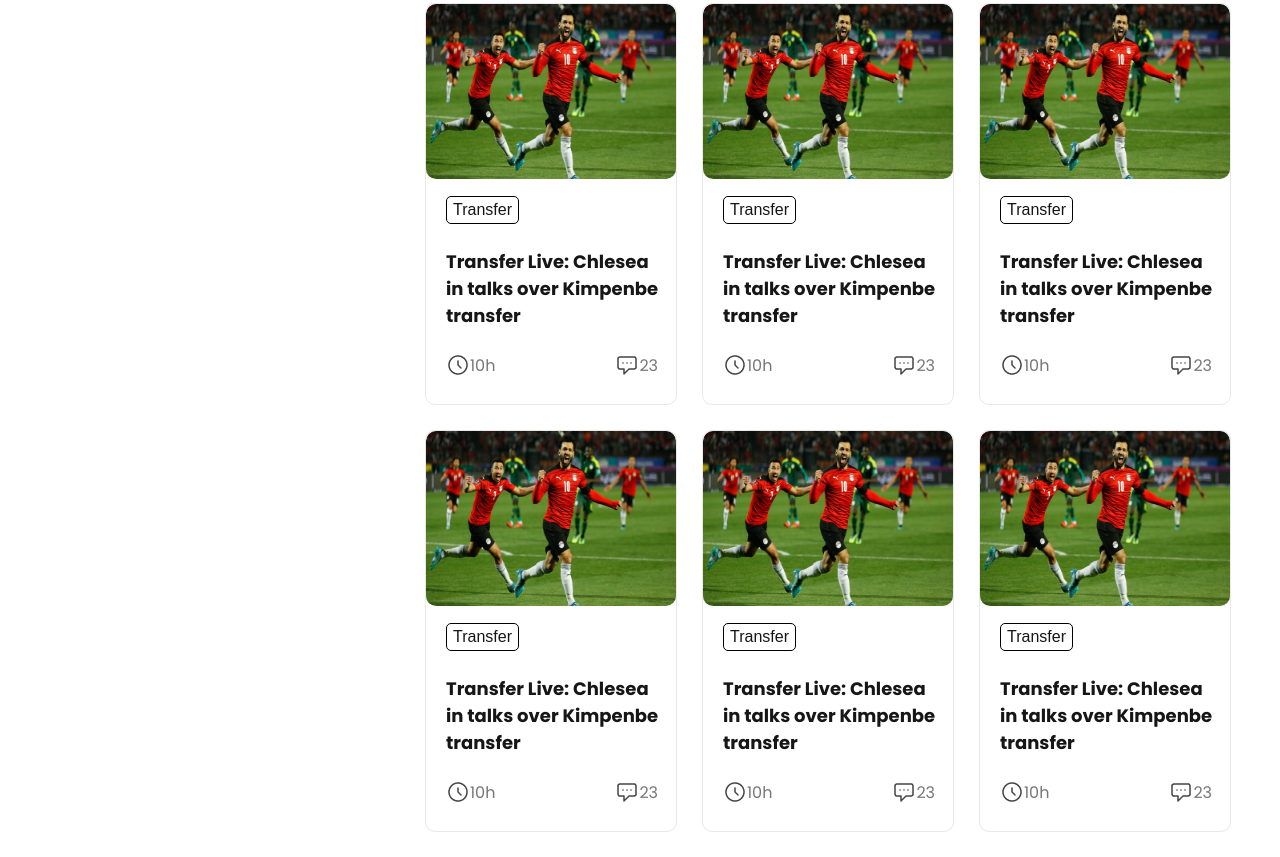
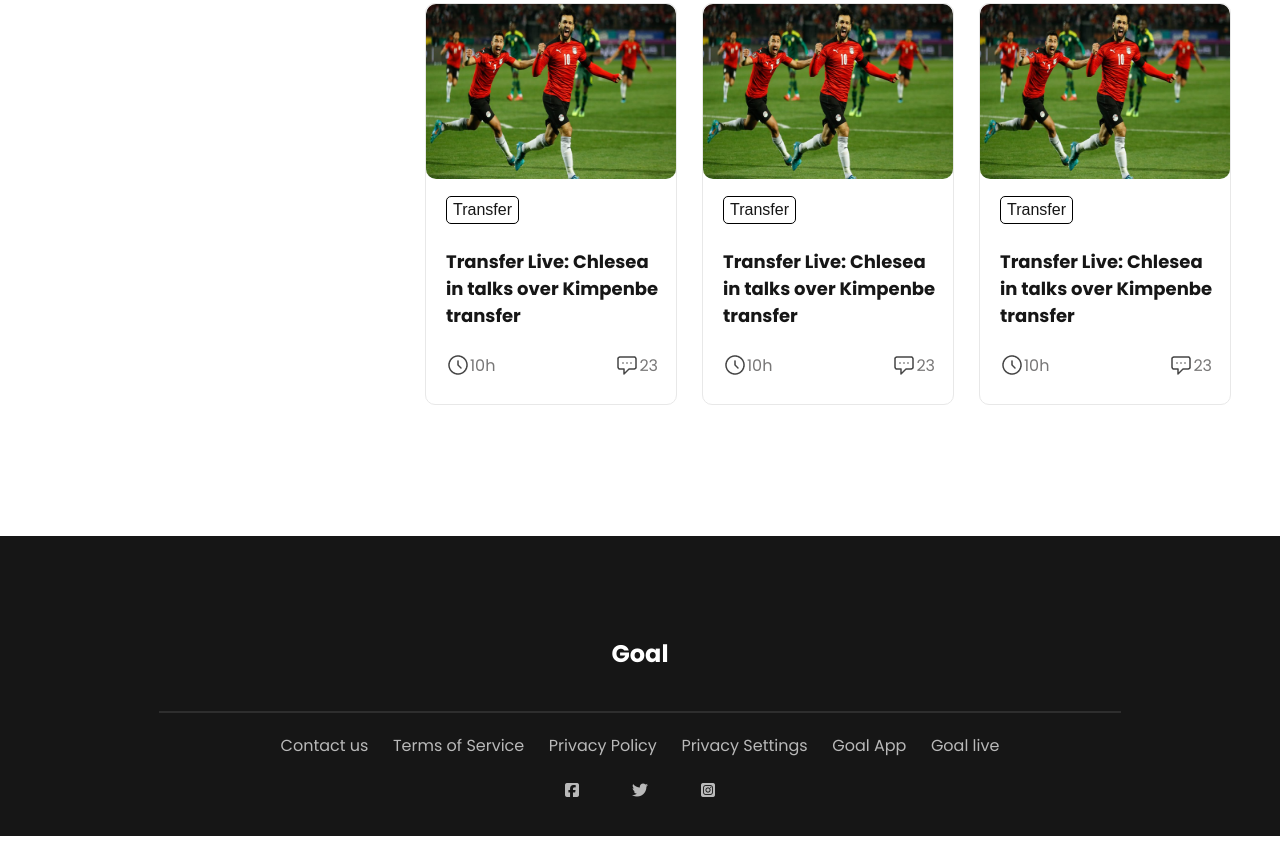
Before and after one commit to Tanzimzarin/world-cup, a plain HTML site: page index.html in a window 1280 px wide. Shown: the part 1224-2081 px from the top of the page. After the commit the page ends 2060 px from the top, so only its background shows below. Drawn offline with Linux system fonts and the light colour scheme.

Commit message:
update commit

```diff
--- a/index.html
+++ b/index.html
@@ -149,7 +149,7 @@
 
                     </div>
                 </article>
-                <article class="player-card">
+                <!-- <article class="player-card">
                     <div class="thumbnail">
                         <img src="world-cup-main/assets/Blog Image.png" alt="">
                     </div>
@@ -164,8 +164,8 @@
                         </div>
 
                     </div>
-                </article>
-                <article class="player-card">
+                </article> -->
+                <!-- <article class="player-card">
                     <div class="thumbnail">
                         <img src="world-cup-main/assets/Blog Image.png" alt="">
                     </div>
@@ -180,8 +180,8 @@
                         </div>
 
                     </div>
-                </article>
-                <article class="player-card">
+                </article> -->
+                <!-- <article class="player-card">
                     <div class="thumbnail">
                         <img src="world-cup-main/assets/Blog Image.png" alt="">
                     </div>
@@ -196,13 +196,43 @@
                         </div>
 
                     </div>
-                </article>
+                </article> -->
 
             </div>
         </div>
     </section>
 
+
     <!--  section ends -->
+
+    <!-- footer section starts -->
+    <section>
+        <div id="footer-design">
+            <!-- footer start -->
+            <footer class="footer">
+                <h2>Goal</h2>
+                <hr>
+                <div class="footer-detail">
+                    <div>Contact us</div>
+                    <div>Terms of Service</div>
+                    <div>Privacy Policy</div>
+                    <div>Privacy Settings</div>
+                    <div>Goal App</div>
+                    <div> Goal live</div>
+
+                </div>
+                <div class="social-site">
+                    <div><a href="https://www.facebook.com/"><i class="fa-brands fa-facebook-square"></i></a></div>
+                    <div><a href="https://twitter.com/?lang=en"><i class="fa-brands fa-twitter"></i></a></div>
+                    <div><a href="https://www.instagram.com/"><i class="fa-brands fa-instagram-square"></i></a></div>
+                </div>
+            </footer>
+            <!-- footer ends -->
+
+        </div>
+    </section>
+
+
 </body>
 
 </html>
--- a/style.css
+++ b/style.css
@@ -1,7 +1,14 @@
+html {
+    height: 100%;
+}
+
 body {
     font-family: 'Poppins', sans-serif;
     background: #FFFFFF;
     margin: 0;
+    min-height: 100%;
+    display: flex;
+    flex-direction: column;
 }
 
 /*----------------
@@ -216,3 +223,51 @@ player cards style
     align-items: center;
     margin-right: 120px;
 }
+
+footer {
+    position: absolute;
+    width: 100%;
+    height: 300px;
+    left: 0px;
+    top: 1760px;
+    text-align: center;
+    color: #FFFFFF;
+
+    background: #161616;
+
+
+}
+
+footer h2 {
+    margin-top: 100px;
+}
+
+footer hr {
+    width: 75%;
+    border: 1px solid rgba(255, 255, 255, 0.1);
+    margin-top: 40px;
+}
+
+.footer-detail {
+    display: flex;
+    justify-content: space-evenly;
+    width: 60%;
+    margin-left: 20%;
+    margin-top: 20px;
+
+    color: #B9B9B9;
+
+}
+
+.social-site {
+    width: 20%;
+    display: flex;
+    justify-content: space-evenly;
+    margin-top: 20px;
+    margin-left: 40%;
+}
+
+.social-site a {
+    text-decoration: none;
+    color: #B9B9B9;
+}
```
